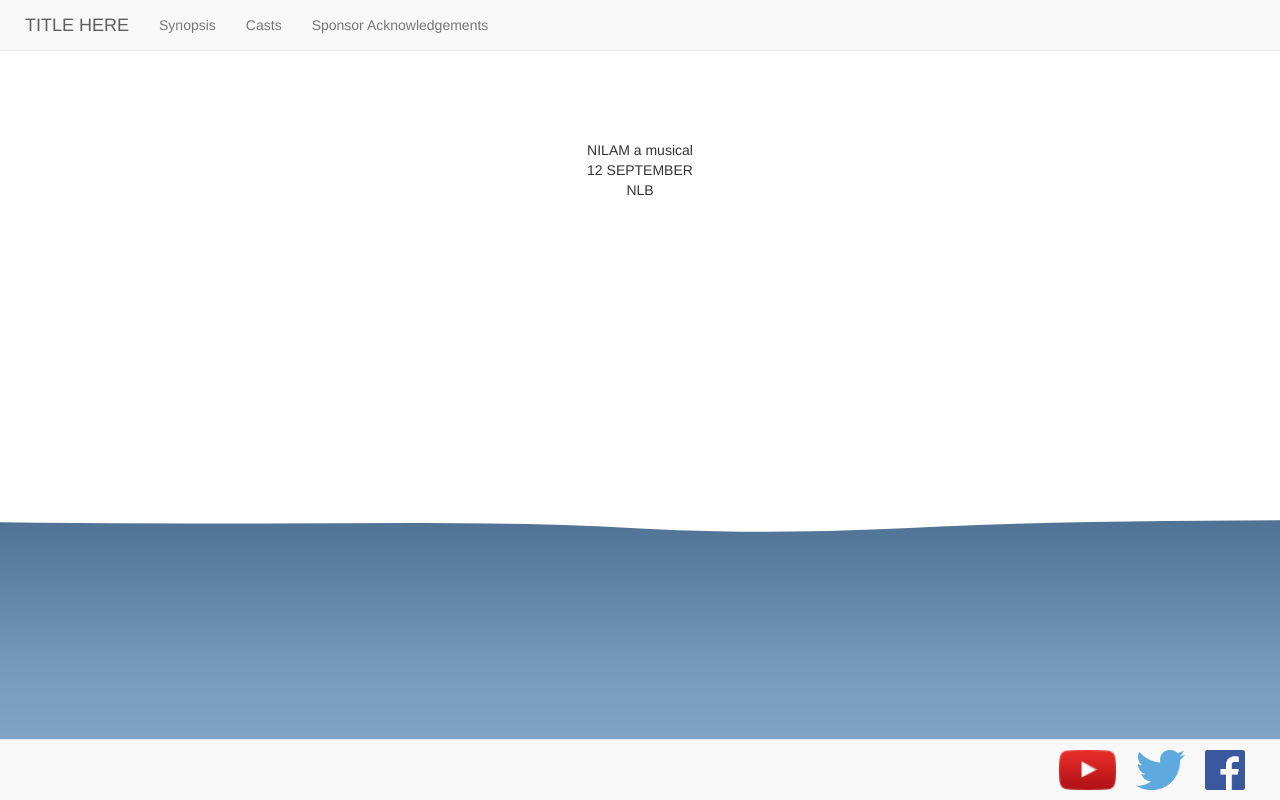
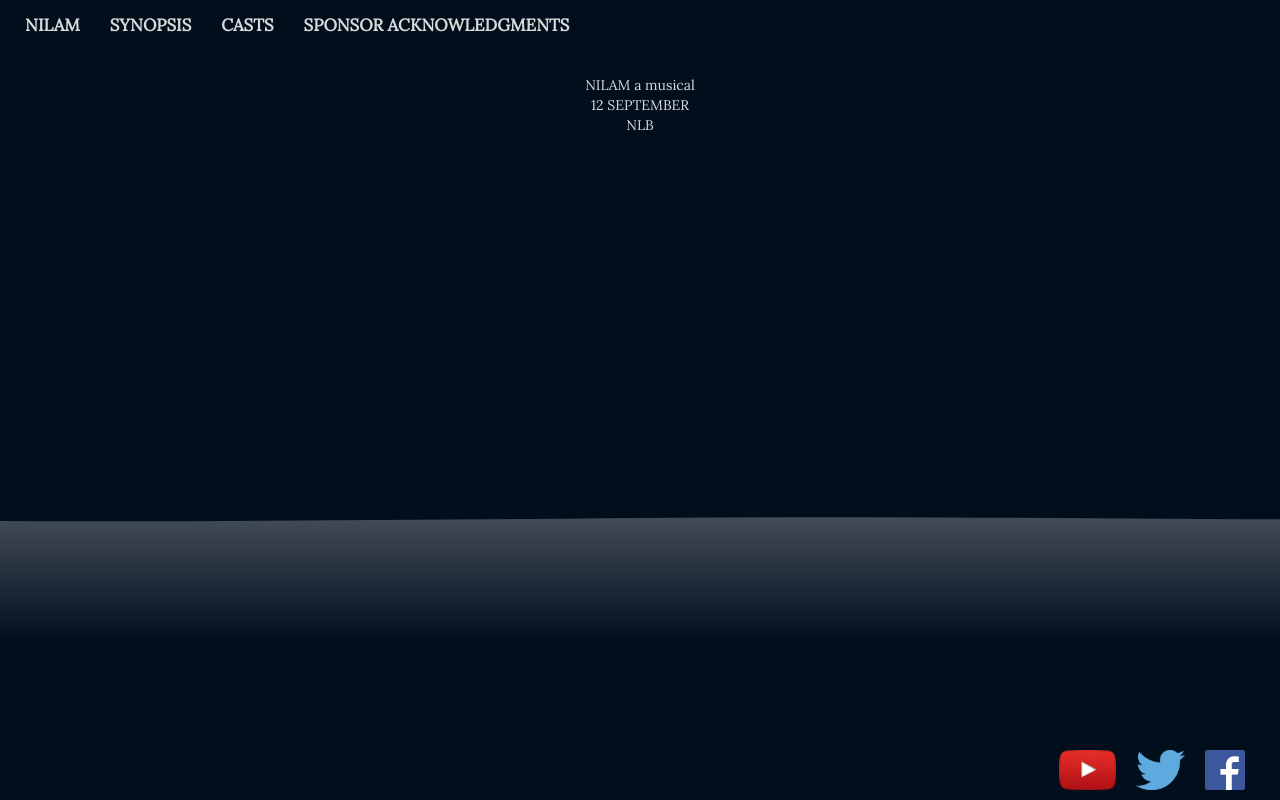
Before and after one commit to edocsss/ICN2015_Reveal, a PHP site: page / in a window 1280 px wide. Run offline with PHP 8.4, Linux system fonts and the light colour scheme.

Commit message:
Use seed random for better random number; Added dummy color; Need better sea color

```diff
--- a/css/style.css
+++ b/css/style.css
@@ -1,6 +1,19 @@
 html, body {
     height: 100%;
     width: 100%;
+    font-family: 'Lora', serif;
+    color: #DADADA;
+}
+
+.navbar {
+    background-color: #010f1d;
+    border: none;
+}
+
+.navbar, .navbar-nav > li > a, .navbar-brand {
+    color: #DADADA !important;
+    font-size: 1.1em;
+    font-weight: bold;
 }
 
 .navbar-brand {
@@ -22,6 +35,7 @@ html, body {
     width: 100%;
     padding-left: 0;
     padding-right: 0;
+    background-color: #010f1d;
 }
 
 .slides {
@@ -31,7 +45,7 @@ html, body {
     width: 100%;
     height: 100%;
     border-radius: 0 !important;
-    padding: 10em 0 0 0 !important;/*for visibility of content*/
+    padding: 75px 0 0 0 !important;/*for visibility of content*/
 }
 
 .canvas-container {
--- a/index.html
+++ b/index.html
@@ -2,7 +2,8 @@
 <html>
     <head>
         <meta name="viewport" content="width=device-width, initial-scale=1">
-        <title>TITLE HERE!!</title>
+        <title>ICN 2015 - NILAM</title>
+        <link href='http://fonts.googleapis.com/css?family=Lora' rel='stylesheet' type='text/css'>
         <link href="vendor/bootstrap/bootstrap.min.css" rel="stylesheet">
         <link href="css/style.css" rel="stylesheet">
     </head>
@@ -18,15 +19,15 @@
                         <span class="icon-bar"></span>
                         <span class="icon-bar"></span>
                     </button>
-                    <a class="navbar-brand" href="#" data-slide="0">TITLE HERE</a>
+                    <a class="navbar-brand" href="#" data-slide="0">NILAM</a>
                 </div>
 
                 <!-- Collect the nav links, forms, and other content for toggling -->
                 <div class="collapse navbar-collapse" id="bs-example-navbar-collapse-1">
                     <ul class="nav navbar-nav">
-                        <li class=""><a href="#" data-slide="1">Synopsis</a></li>
-                        <li class=""><a href="#" data-slide="2">Casts</a></li>
-                        <li class=""><a href="#" data-slide="3">Sponsor Acknowledgements</a></li>
+                        <li class=""><a href="#" data-slide="1">SYNOPSIS</a></li>
+                        <li class=""><a href="#" data-slide="2">CASTS</a></li>
+                        <li class=""><a href="#" data-slide="3">SPONSOR ACKNOWLEDGMENTS</a></li>
                     </ul>
                 </div><!-- /.navbar-collapse -->
             </div><!-- /.container-fluid -->
@@ -79,6 +80,7 @@
         <script src="vendor/bootstrap/bootstrap.min.js"></script>
         <script src="vendor/jquery-ui/jquery-ui.min.js"></script>
         <script src="vendor/jquery-mobile/jquery.mobile.custom.min.js"></script>
+        <script src="vendor/seedrandom/seedrandom.min.js"></script>
 
         <!-- <script type="text/javascript" src="vendor/ScrollMagic-2.0.0/js/lib/greensock/TweenMax.min.js"></script>
         <script type="text/javascript" src="vendor/ScrollMagic-2.0.0/scrollmagic/uncompressed/ScrollMagic.js"></script>
--- a/js/animation.js
+++ b/js/animation.js
@@ -1,3 +1,8 @@
+// Seed random
+Math.seedrandom('added entropy.', {
+	entropy: true
+});
+
 // Initialize Wave animation
 var waveController = new WaveController();
 waveController.initialize();
--- a/js/lightning-controller.js
+++ b/js/lightning-controller.js
@@ -18,7 +18,7 @@ LightningController.prototype.initialize = function () {
 			image: img,
 			opacity: 0,
 			x: 0,
-			y: 0
+			y: $(".navbar").height()
 		});
 
 		this.lastIndex.push(0);
--- a/js/wave-controller.js
+++ b/js/wave-controller.js
@@ -95,12 +95,13 @@ WaveController.prototype.drawWave = function () {
 		previous,
 		next;
 
-	gradientFill.addColorStop(0,'#012345');
-	gradientFill.addColorStop(0.2,'#123456');
-	gradientFill.addColorStop(0.4,'#345678');
-	gradientFill.addColorStop(0.6,'#56789a');
-	gradientFill.addColorStop(0.8,'#789abc');
-	gradientFill.addColorStop(1,'#89abcd');
+	gradientFill.addColorStop(0,'#FFF');
+	// gradientFill.addColorStop(0.2,'#123456');
+	// gradientFill.addColorStop(0.4,'#345678');
+	// gradientFill.addColorStop(0.6,'#56789a');
+	// gradientFill.addColorStop(0.8,'#789abc');
+	// gradientFill.addColorStop(0.25,'#021B35');
+	gradientFill.addColorStop(0.75,'#010f1d');
 
 	context.fillStyle = gradientFill;
 	context.beginPath();
```
